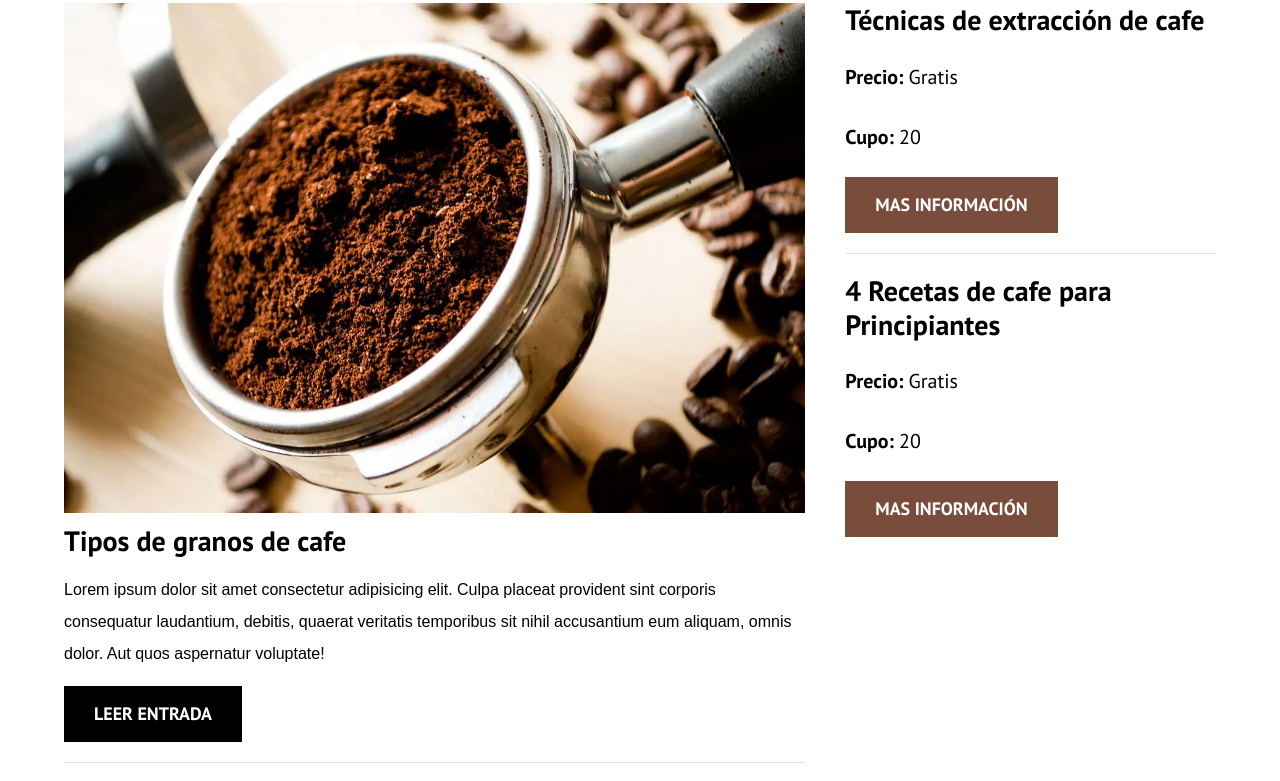
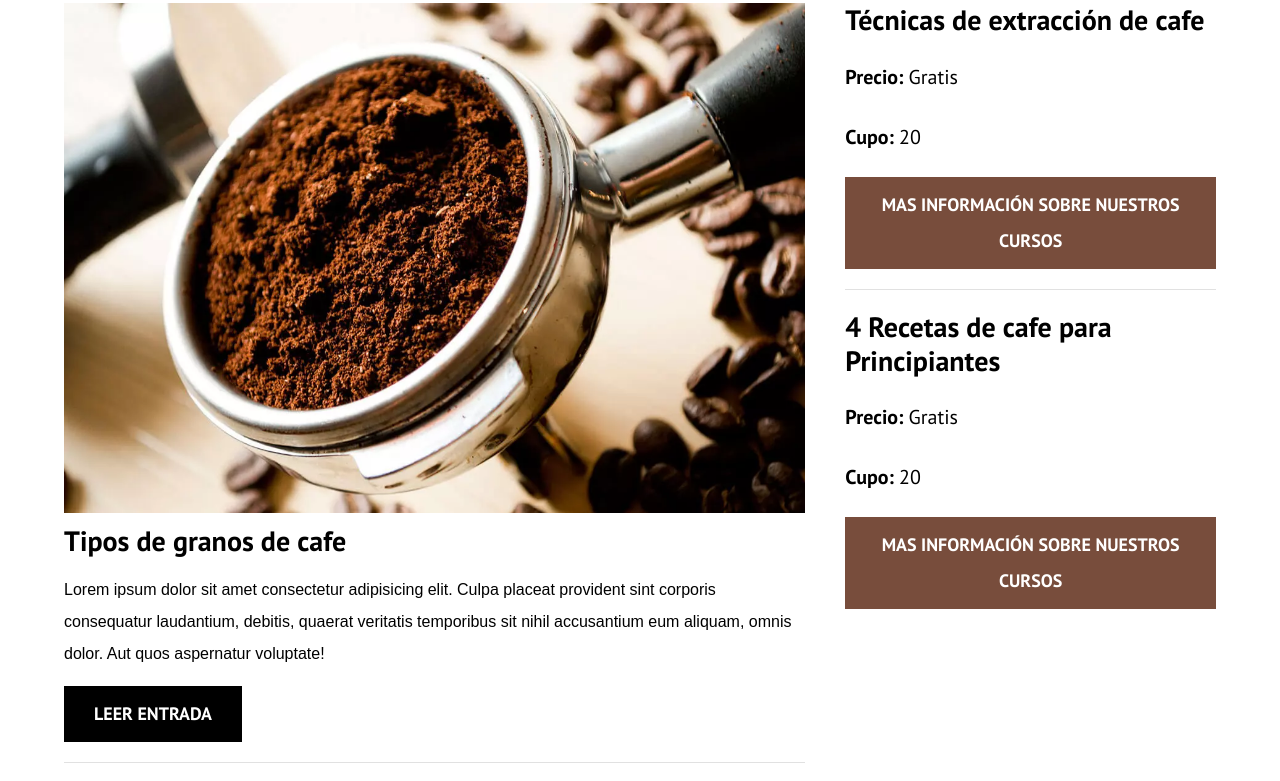
Before and after one commit to HectorOC-e/blogdecafe, a plain HTML site: page index.html in a window 1280 px wide. Shown: the part 699-1480 px from the top of the page. Drawn offline with Linux system fonts and the light colour scheme.

Commit message:
Cambiso De Seo FInales Meta y enlaces descriptivos

```diff
--- a/index.html
+++ b/index.html
@@ -5,6 +5,8 @@
     <meta charset="UTF-8">
     <meta http-equiv="X-UA-Compatible" content="IE=edge">
     <meta name="viewport" content="width=device-width, initial-scale=1.0">
+    <meta name="description" content="Pagina acerca de cursos y diversas cosas del cafe">
+
     <!-- Prefetch -->
     <link rel="Prefetch" href="nosotros.html" as="document">
 
@@ -112,7 +114,7 @@
                     <p class="widget-curso__label">Cupo:
                         <span class="widget-curso__info">20</span>
                     </p>
-                    <a href="entrada.html" class="boton boton--secundario">Mas información</a>
+                    <a href="entrada.html" class="boton boton--secundario">Mas información sobre nuestros cursos</a>
                 </li>
                 <li class="widget-curso">
                     <h4 class="no-margin">4 Recetas de cafe para Principiantes</h4>
@@ -122,7 +124,7 @@
                     <p class="widget-curso__label">Cupo:
                         <span class="widget-curso__info">20</span>
                     </p>
-                    <a href="entrada.html" class="boton boton--secundario">Mas información</a>
+                    <a href="entrada.html" class="boton boton--secundario">Mas información sobre nuestros cursos</a>
                 </li>
             </ul>
         </aside>
--- a/nosotros.html
+++ b/nosotros.html
@@ -4,6 +4,8 @@
         <meta charset="UTF-8">
         <meta http-equiv="X-UA-Compatible" content="IE=edge">
         <meta name="viewport" content="width=device-width, initial-scale=1.0">
+        <meta name="description" content="Quienes somos los que damos cursos acerca del cafe>
+
         <!-- preload -->
         <link rel="preload" href="css/normalize.css" as="style">
         <link rel="preload" href="css/style.css" as="style">
```
Also changed, not shown: contacto.html (+1 -0 lines), cursos.html (+2 -0 lines), entrada.html (+1 -1 lines).
